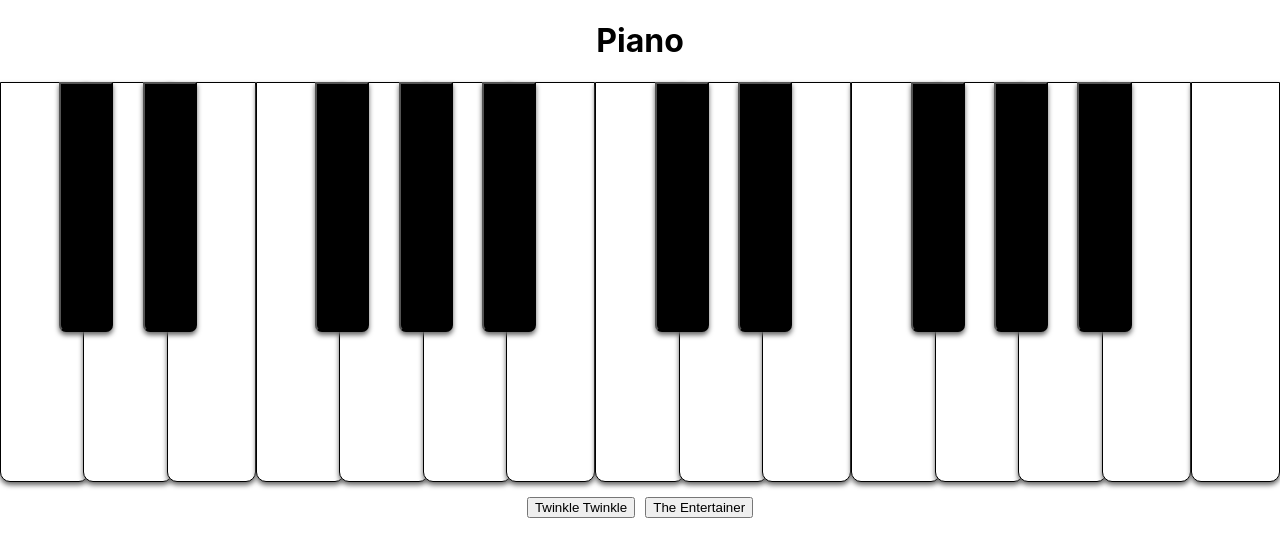
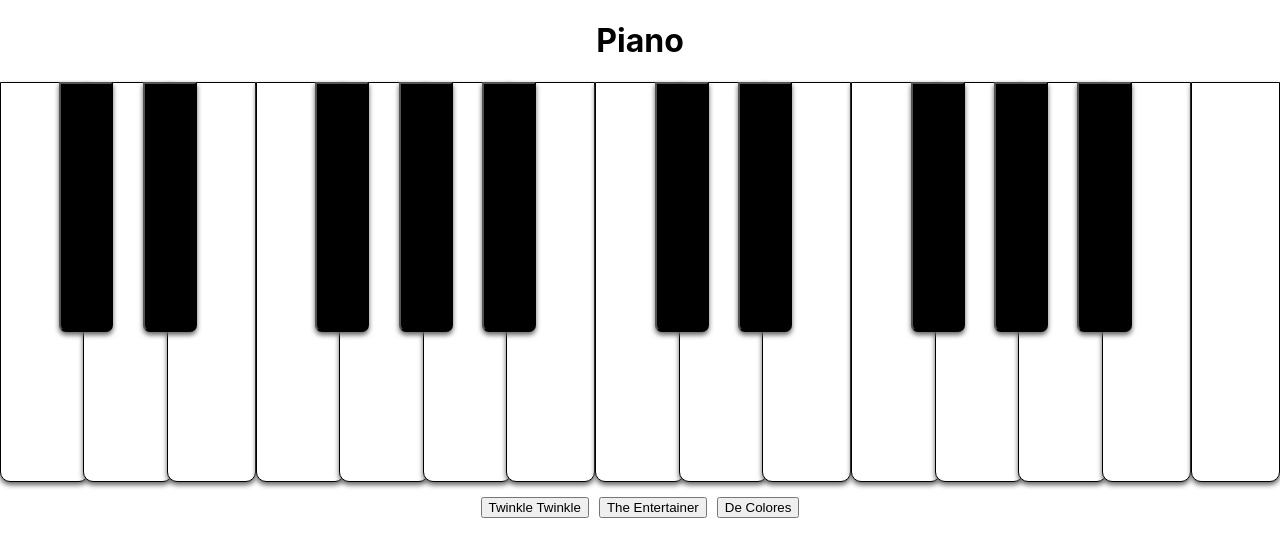
Before and after one commit to brianthomashammond/mintbean-js-musichacks, a React (Create React App) app: page / in a window 1280 px wide. Shown: the top 556 px of the page. Built offline with nearby package versions, Linux system fonts and the light colour scheme.

Commit message:
de colores button added

```diff
--- a/src/App.js
+++ b/src/App.js
@@ -2,6 +2,7 @@ import './App.css'
 import {
 	playTwinkleTwinkle,
 	playTheEntertainer,
+	playDeColores,
 } from './tone.fn.js'
 import Keys from './components/Keys'
 
@@ -19,6 +20,9 @@ function App() {
 				<button className='temp' onClick={playTheEntertainer}>
 					The Entertainer
 				</button>
+                <button className='temp' onClick={playDeColores}>
+					De Colores
+				</button>
 			</div>
 		</div>
 	)
```
